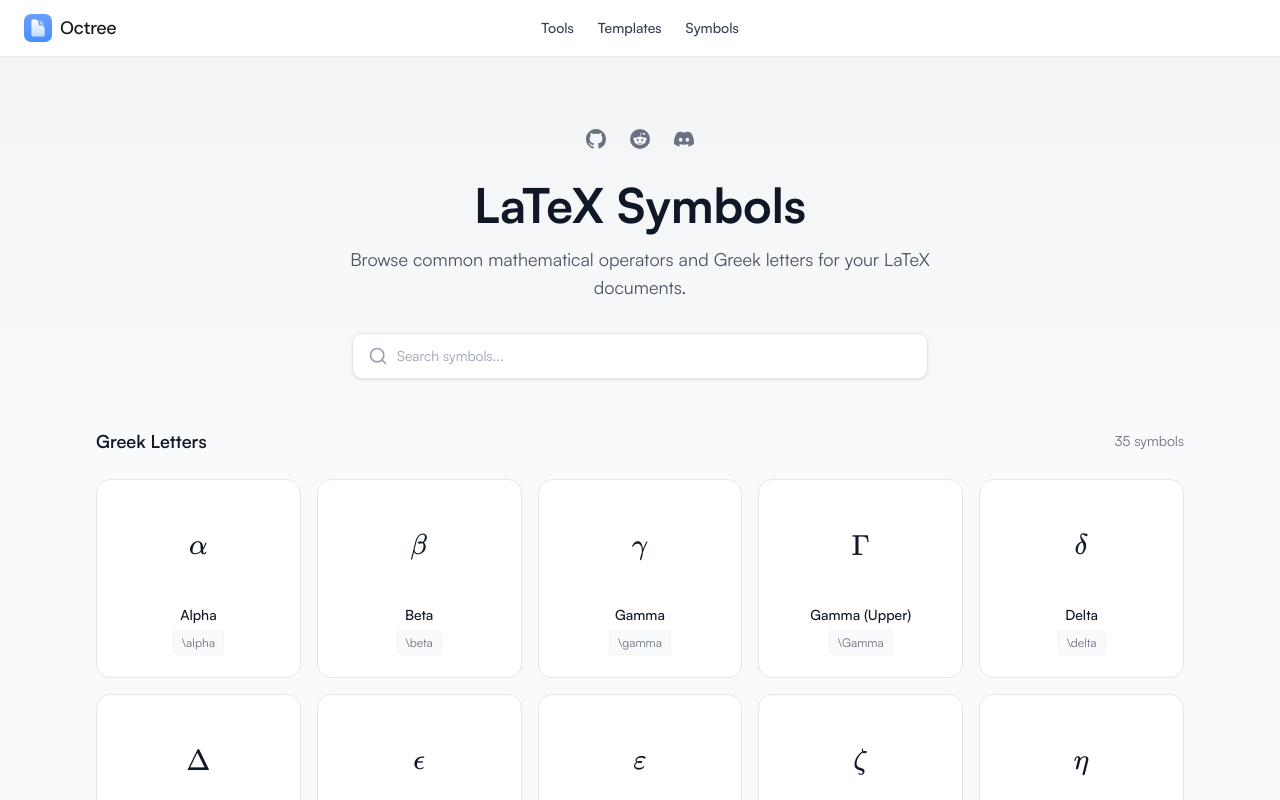
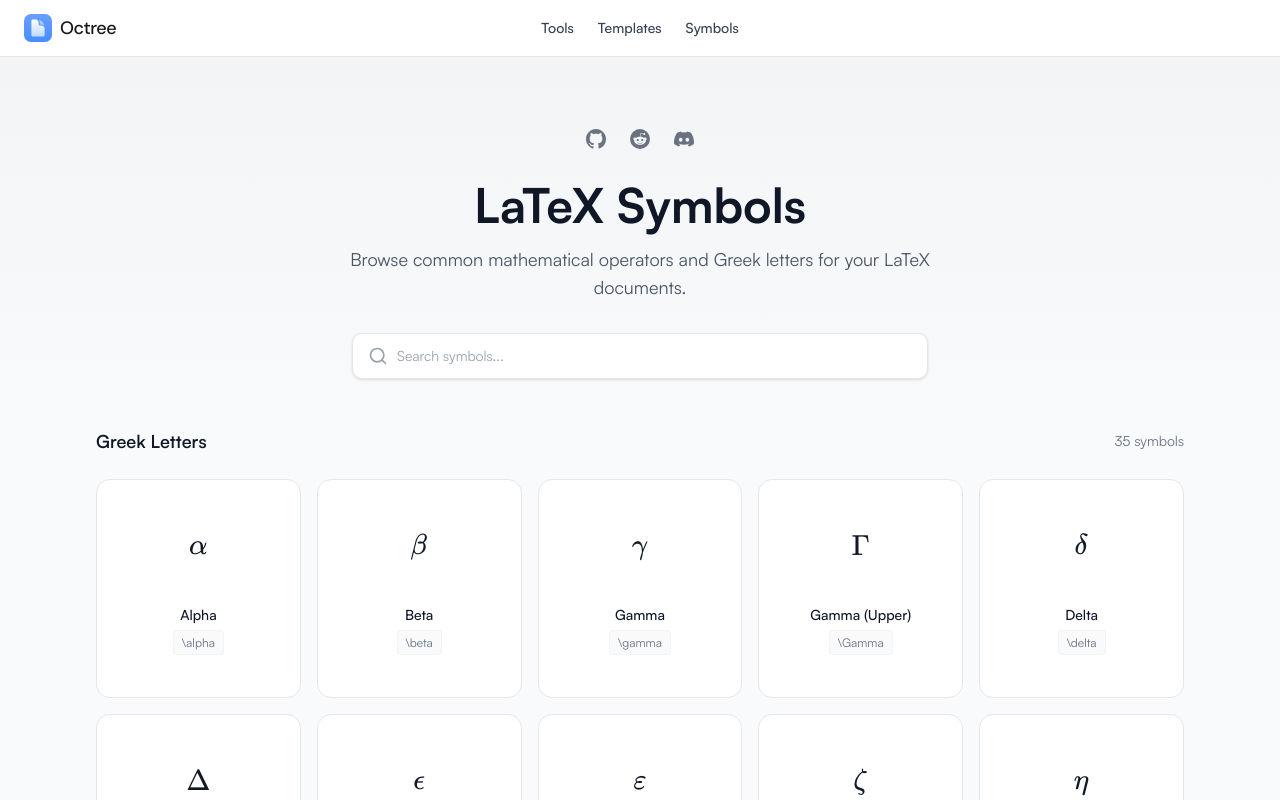
Before and after one commit to Octree-AI-Latex-Editor/tools, a Next.js app: page /symbols/greek in a window 1280 px wide. Shown: the top 800 px of the page. Built offline with nearby package versions, Linux system fonts and the light colour scheme; no server answers.

Commit message:
style: add bit more padding to bottom of symbol cards

```diff
--- a/components/SymbolCard.tsx
+++ b/components/SymbolCard.tsx
@@ -24,7 +24,7 @@ export function SymbolCard({ latex, name }: SymbolCardProps) {
 
     return (
         <div
-            className="group relative flex flex-col bg-white border border-gray-200 rounded-xl p-6 hover:shadow-md hover:border-gray-300 transition-all duration-200 cursor-pointer"
+            className="group relative flex flex-col bg-white border border-gray-200 rounded-xl p-6 pb-11 hover:shadow-md hover:border-gray-300 transition-all duration-200 cursor-pointer"
             onClick={copyToClipboard}
         >
             <div className="absolute top-3 right-3 opacity-0 group-hover:opacity-100 transition-opacity">
```
